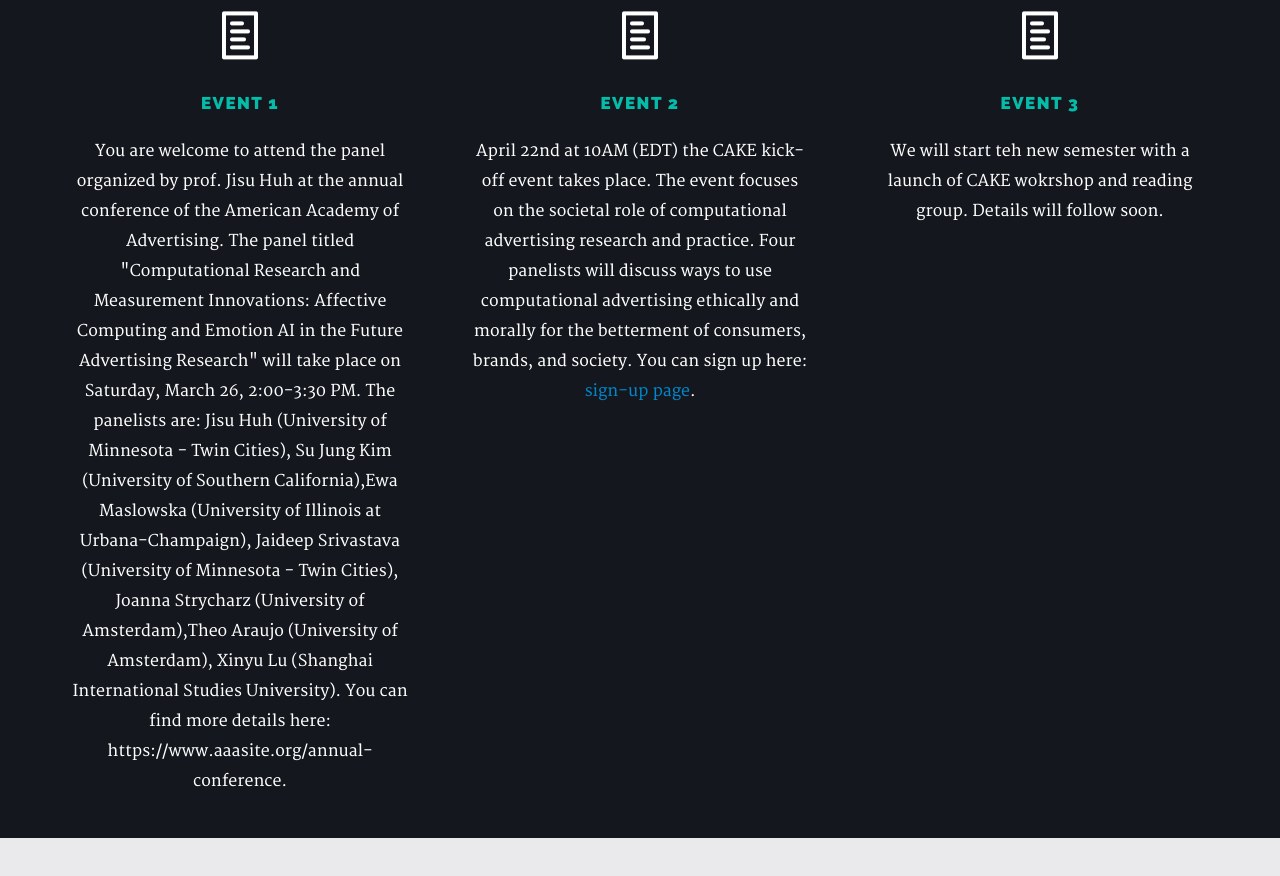
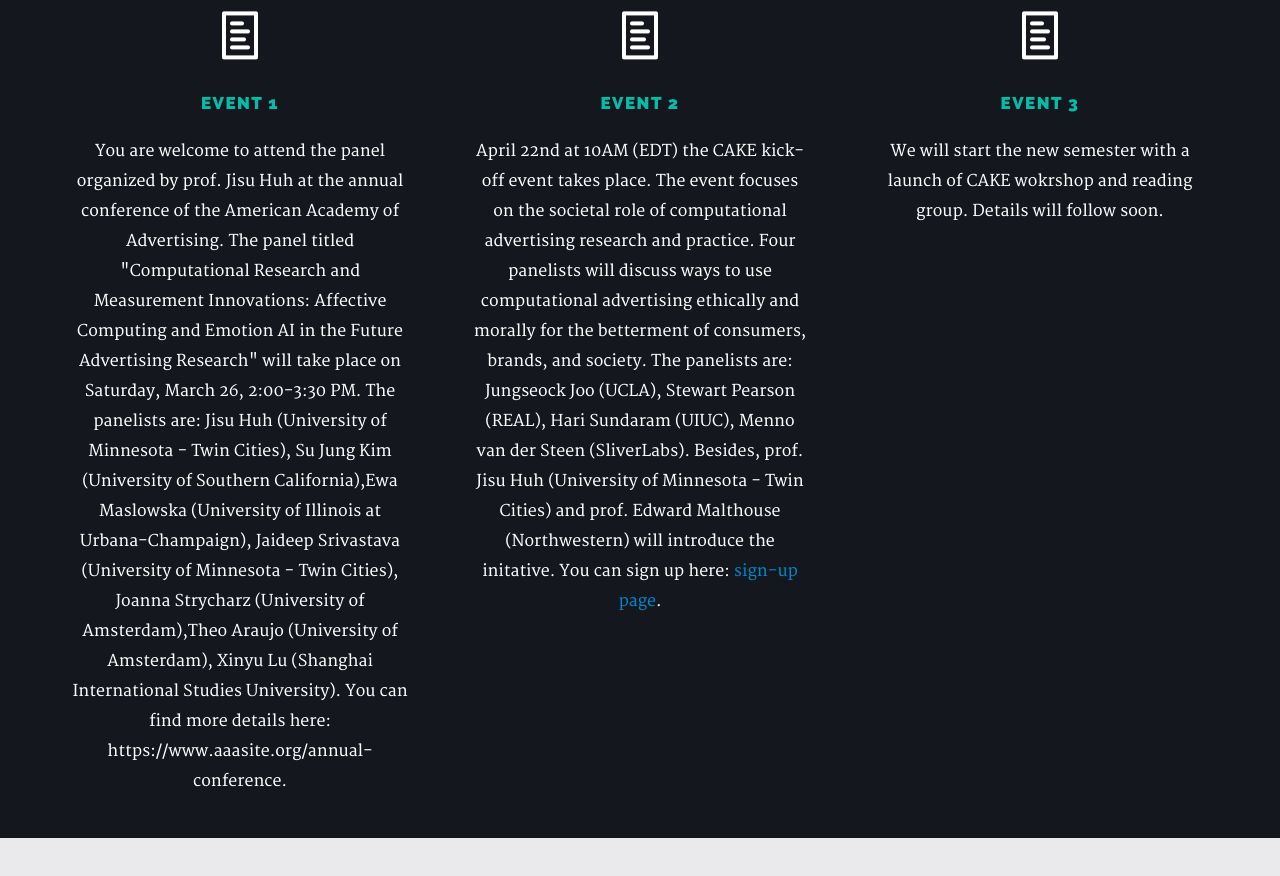
Before and after one commit to CAKExchange/CAKExchange.github.io, a plain HTML site: page index.html in a window 1280 px wide. Shown: the part 1740-2616 px from the top of the page. Drawn offline with Linux system fonts and the light colour scheme; files whose address does not match are found by name.

Commit message:
event update

```diff
--- a/index.html
+++ b/index.html
@@ -154,7 +154,7 @@
 
                    <h3 class="h05">Event 2</h3>
 
-                  <p>April 22nd at 10AM (EDT) the CAKE kick-off event takes place. The event focuses on the societal role of computational advertising research and practice. Four panelists will discuss ways to use computational advertising ethically and morally for the betterment of consumers, brands, and society. You can sign up here: <a href="https://forms.gle/dqJiz4aSJzL7QnB77">sign-up page</a>.
+                  <p>April 22nd at 10AM (EDT) the CAKE kick-off event takes place. The event focuses on the societal role of computational advertising research and practice. Four panelists will discuss ways to use computational advertising ethically and morally for the betterment of consumers, brands, and society. The panelists are: Jungseock Joo (UCLA), Stewart Pearson (REAL), Hari Sundaram (UIUC), Menno van der Steen (SliverLabs). Besides, prof. Jisu Huh (University of Minnesota - Twin Cities) and prof. Edward Malthouse (Northwestern) will introduce the initative. You can sign up here: <a href="https://forms.gle/dqJiz4aSJzL7QnB77">sign-up page</a>.
                   </p>
 
                </div>
@@ -169,7 +169,7 @@
 
                    <h3 class="h05">Event 3</h3>
 
-                  <p> We will start teh new semester with a launch of CAKE wokrshop and reading group. Details will follow soon.
+                  <p> We will start the new semester with a launch of CAKE wokrshop and reading group. Details will follow soon.
                   </p>
 
                </div>
```
